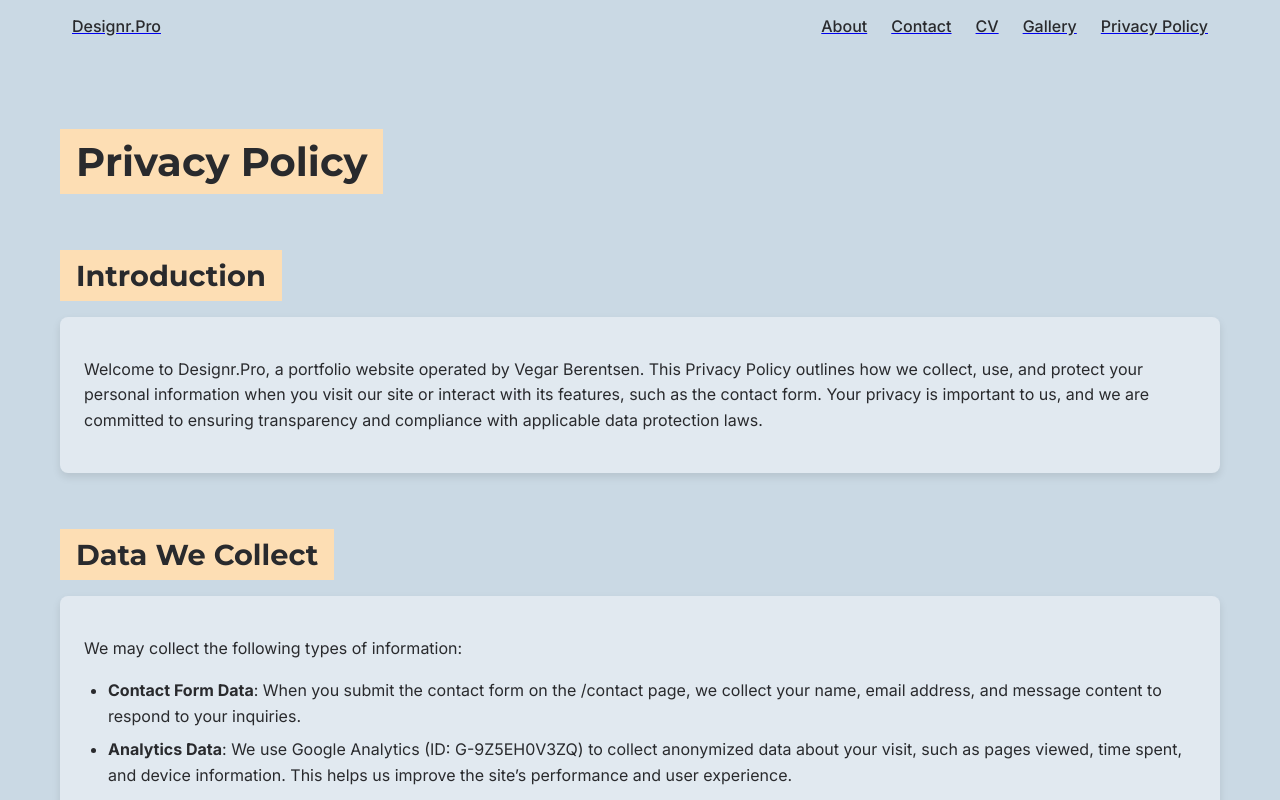
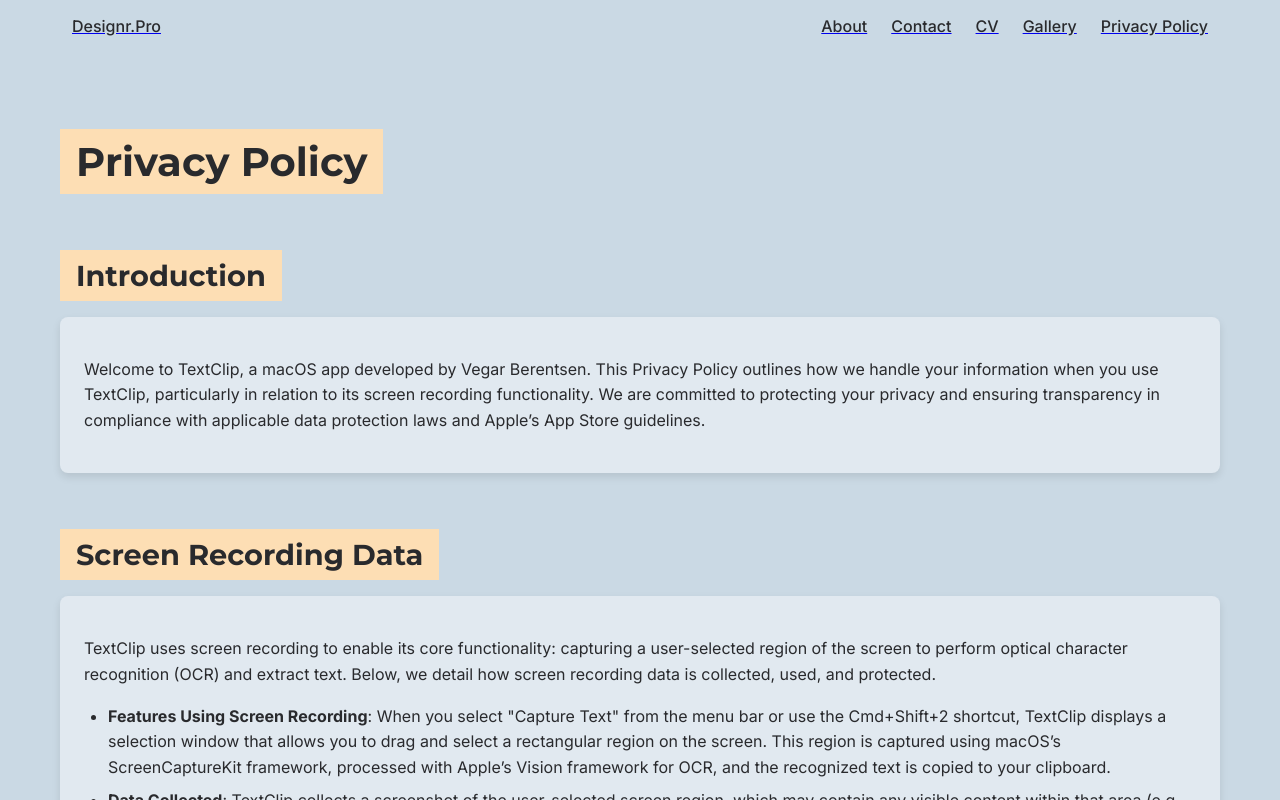
Before and after one commit to Designrpros/Designr-Pro, a Next.js app: page /privacy-policy in a window 1280 px wide. Built offline with nearby package versions, Linux system fonts and the light colour scheme.

Commit message:
Privacy policy

```diff
--- a/src/app/privacy-policy/page.tsx
+++ b/src/app/privacy-policy/page.tsx
@@ -88,49 +88,56 @@
         <SectionTitle className="font-heading">Introduction</SectionTitle>
         <SectionContent>
           <PolicyText>
-            Welcome to Designr.Pro, a portfolio website operated by Vegar Berentsen. This Privacy Policy outlines how we collect, use, and protect your personal information when you visit our site or interact with its features, such as the contact form. Your privacy is important to us, and we are committed to ensuring transparency and compliance with applicable data protection laws.
+            Welcome to TextClip, a macOS app developed by Vegar Berentsen. This Privacy Policy outlines how we handle your information when you use TextClip, particularly in relation to its screen recording functionality. We are committed to protecting your privacy and ensuring transparency in compliance with applicable data protection laws and Apple’s App Store guidelines.
           </PolicyText>
         </SectionContent>
       </Section>
 
-      {/* Data Collection Section */}
+      {/* Screen Recording Data Section */}
       <Section>
-        <SectionTitle className="font-heading">Data We Collect</SectionTitle>
+        <SectionTitle className="font-heading">Screen Recording Data</SectionTitle>
         <SectionContent>
-          <PolicyText>We may collect the following types of information:</PolicyText>
+          <PolicyText>
+            TextClip uses screen recording to enable its core functionality: capturing a user-selected region of the screen to perform optical character recognition (OCR) and extract text. Below, we detail how screen recording data is collected, used, and protected.
+          </PolicyText>
           <PolicyList>
             <PolicyListItem>
-              <strong>Contact Form Data</strong>: When you submit the contact form on the /contact page, we collect your name, email address, and message content to respond to your inquiries.
+              <strong>Features Using Screen Recording</strong>: When you select "Capture Text" from the menu bar or use the Cmd+Shift+2 shortcut, TextClip displays a selection window that allows you to drag and select a rectangular region on the screen. This region is captured using macOS’s ScreenCaptureKit framework, processed with Apple’s Vision framework for OCR, and the recognized text is copied to your clipboard.
             </PolicyListItem>
             <PolicyListItem>
-              <strong>Analytics Data</strong>: We use Google Analytics (ID: G-9Z5EH0V3ZQ) to collect anonymized data about your visit, such as pages viewed, time spent, and device information. This helps us improve the site’s performance and user experience.
+              <strong>Data Collected</strong>: TextClip collects a screenshot of the user-selected screen region, which may contain any visible content within that area (e.g., text, images, or UI elements). No additional metadata about the screen content is collected beyond the pixel data necessary for OCR processing.
             </PolicyListItem>
             <PolicyListItem>
-              <strong>Usage Data</strong>: We may collect technical data, such as IP addresses, browser types, and operating systems, to monitor site functionality and security.
+              <strong>Purpose of Collection</strong>: The screenshot data is collected solely to perform OCR and extract text, enabling you to copy the recognized text to the clipboard for use in other applications. The process involves capturing the selected region, preprocessing the image (e.g., scaling and adjusting contrast) to improve OCR accuracy, recognizing text with the Vision framework, and copying the text to the clipboard.
+            </PolicyListItem>
+            <PolicyListItem>
+              <strong>Sharing with Third Parties</strong>: The screenshot data is not shared with any third parties. The entire process occurs locally on your device using Apple’s native frameworks (ScreenCaptureKit and Vision). No data is transmitted off-device.
+            </PolicyListItem>
+            <PolicyListItem>
+              <strong>Storage</strong>: The screenshot data is temporarily stored in memory during the OCR process and is discarded immediately after the recognized text is copied to the clipboard. No screenshot data is persistently stored on your device or elsewhere. The recognized text is stored only in the system clipboard, which is managed by macOS and cleared when you copy new content.
+            </PolicyListItem>
+            <PolicyListItem>
+              <strong>Retention</strong>: As the screenshot data is only held in memory during processing, it is not retained after the OCR process completes. The recognized text remains in the clipboard until overwritten by new content, as per macOS clipboard behavior.
             </PolicyListItem>
           </PolicyList>
         </SectionContent>
       </Section>
 
-      {/* Data Usage Section */}
+      {/* Other Data We Collect Section */}
       <Section>
-        <SectionTitle className="font-heading">How We Use Your Data</SectionTitle>
+        <SectionTitle className="font-heading">Other Data We Collect</SectionTitle>
         <SectionContent>
-          <PolicyText>Your data is used for the following purposes:</PolicyText>
+          <PolicyText>
+            TextClip is designed to operate entirely offline and does not collect additional user data beyond what is necessary for its screen recording functionality. Specifically:
+          </PolicyText>
           <PolicyList>
             <PolicyListItem>
-              To respond to inquiries submitted via the contact form.
+              <strong>No Analytics or Tracking</strong>: TextClip does not use analytics services or collect usage data, such as IP addresses, device information, or browsing behavior.
             </PolicyListItem>
             <PolicyListItem>
-              To analyze site usage through Google Analytics, enabling us to optimize content and navigation.
-            </PolicyListItem>
-            <PolicyListItem>
-              To ensure the security and functionality of the website, such as detecting and preventing fraudulent activity.
+              <strong>No User Input Data</strong>: The app does not collect personal information through user inputs, as it does not include features like contact forms or user accounts.
             </PolicyListItem>
           </PolicyList>
-          <PolicyText>
-            We do not sell, trade, or share your personal information with third parties, except as required by law or to fulfill services (e.g., Google Analytics processing anonymized data).
-          </PolicyText>
         </SectionContent>
       </Section>
 
@@ -139,7 +146,7 @@
         <SectionTitle className="font-heading">Data Protection</SectionTitle>
         <SectionContent>
           <PolicyText>
-            We implement reasonable security measures to protect your data, including secure hosting via Vercel and encryption for data transmission where applicable. However, no online system is completely secure, and we cannot guarantee absolute security.
+            We implement reasonable security measures to protect your data. Since TextClip operates entirely offline, the screenshot data collected during screen recording is processed locally on your device and is not transmitted over the internet. The temporary in-memory storage of screenshot data is managed securely by macOS, and we do not persistently store or back up this data.
           </PolicyText>
         </SectionContent>
       </Section>
@@ -148,23 +155,19 @@
       <Section>
         <SectionTitle className="font-heading">Your Rights</SectionTitle>
         <SectionContent>
-          <PolicyText>You have the following rights regarding your personal information:</PolicyText>
+          <PolicyText>
+            Since TextClip does not collect or store personal information beyond temporary in-memory processing of screen recording data, there is no user data to access, correct, or delete. However, you have the following rights regarding your privacy:
+          </PolicyText>
           <PolicyList>
             <PolicyListItem>
-              <strong>Access</strong>: Request a copy of the data we hold about you.
+              <strong>Transparency</strong>: We provide full disclosure of our screen recording practices, as outlined in this policy.
             </PolicyListItem>
             <PolicyListItem>
-              <strong>Correction</strong>: Request corrections to inaccurate or incomplete data.
-            </PolicyListItem>
-            <PolicyListItem>
-              <strong>Deletion</strong>: Request deletion of your data, subject to legal obligations.
-            </PolicyListItem>
-            <PolicyListItem>
-              <strong>Opt-Out</strong>: Opt out of Google Analytics tracking by disabling cookies in your browser or using tools like the Google Analytics Opt-out Browser Add-on.
+              <strong>Control</strong>: You can revoke screen recording permissions at any time via System Settings Privacy & Security Screen Recording, which will disable TextClip’s ability to capture screen regions.
             </PolicyListItem>
           </PolicyList>
           <PolicyText>
-            To exercise these rights, contact us at VegarBerentsen@gmail.com.
+            To exercise these rights or for any privacy-related inquiries, contact us at the details below.
           </PolicyText>
         </SectionContent>
       </Section>
```
